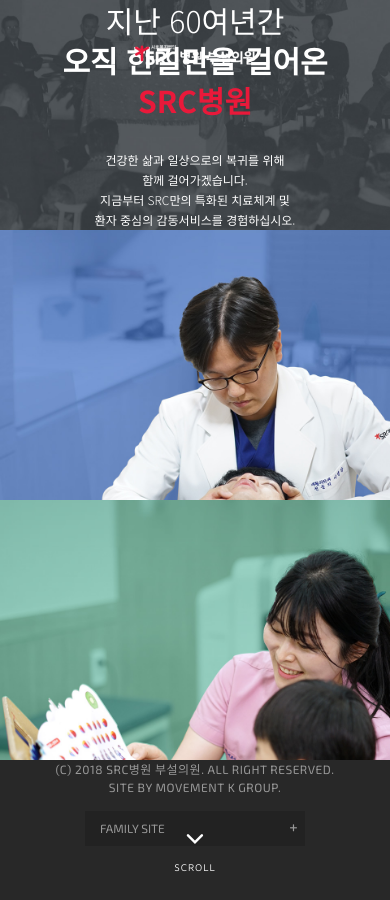
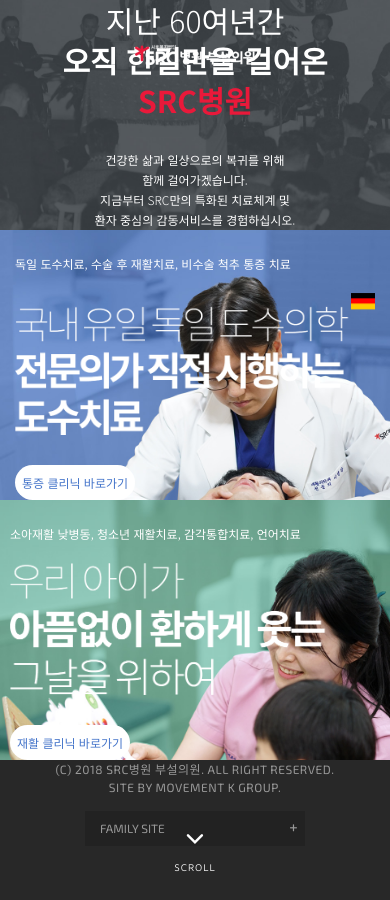
Before and after one commit to movementk/srcclinic, a PHP site: page /mobile/index.php in a window 390 px wide. Run offline with PHP 8.4, Linux system fonts and the light colour scheme; some libraries are stand-ins or nearby versions.

Commit message:
모바일 모션 효과 제거 완료.

```diff
--- a/mobile/assets/css/default.css
+++ b/mobile/assets/css/default.css
@@ -250,49 +250,16 @@
   .pain .summary {
     padding-top: 25px; }
     .pain .summary small {
-      position: relative;
-      top: -30px;
-      opacity: 0;
-      -webkit-transition-property: all;
-      transition-property: all;
-      -webkit-transition-duration: 0.8s;
-      transition-duration: 0.8s;
-      -webkit-transition-timing-function: linear;
-      transition-timing-function: linear;
-      -webkit-transition-delay: 0s;
-      transition-delay: 0s;
       display: block;
       font-size: 12px;
       color: #fff;
       font-weight: 300; }
     .pain .summary h3 {
-      position: relative;
-      top: -30px;
-      opacity: 0;
-      margin-top: 20px;
-      -webkit-transition-property: all;
-      transition-property: all;
-      -webkit-transition-duration: 0.8s;
-      transition-duration: 0.8s;
-      -webkit-transition-timing-function: linear;
-      transition-timing-function: linear;
-      -webkit-transition-delay: 0.4s;
-      transition-delay: 0.4s; }
+      margin-top: 20px; }
       .pain .summary h3 img {
         display: block; }
     .pain .summary .btn-area {
-      position: relative;
-      top: -30px;
-      opacity: 0;
-      margin-top: 30px;
-      -webkit-transition-property: all;
-      transition-property: all;
-      -webkit-transition-duration: 0.8s;
-      transition-duration: 0.8s;
-      -webkit-transition-timing-function: linear;
-      transition-timing-function: linear;
-      -webkit-transition-delay: 0.8s;
-      transition-delay: 0.8s; }
+      margin-top: 30px; }
       .pain .summary .btn-area .btn-default {
         width: 120px;
         height: 35px;
@@ -313,49 +280,16 @@
   .rehabilitate .summary {
     padding-top: 25px; }
     .rehabilitate .summary small {
-      position: relative;
-      top: -30px;
-      opacity: 0;
-      -webkit-transition-property: all;
-      transition-property: all;
-      -webkit-transition-duration: 0.8s;
-      transition-duration: 0.8s;
-      -webkit-transition-timing-function: linear;
-      transition-timing-function: linear;
-      -webkit-transition-delay: 0s;
-      transition-delay: 0s;
       display: block;
       font-size: 12px;
       color: #fff;
       font-weight: 300; }
     .rehabilitate .summary h3 {
-      position: relative;
-      top: -30px;
-      opacity: 0;
-      margin-top: 20px;
-      -webkit-transition-property: all;
-      transition-property: all;
-      -webkit-transition-duration: 0.8s;
-      transition-duration: 0.8s;
-      -webkit-transition-timing-function: linear;
-      transition-timing-function: linear;
-      -webkit-transition-delay: 0.4s;
-      transition-delay: 0.4s; }
+      margin-top: 20px; }
       .rehabilitate .summary h3 img {
         display: block; }
     .rehabilitate .summary .btn-area {
-      position: relative;
-      top: -30px;
-      opacity: 0;
-      margin-top: 30px;
-      -webkit-transition-property: all;
-      transition-property: all;
-      -webkit-transition-duration: 0.8s;
-      transition-duration: 0.8s;
-      -webkit-transition-timing-function: linear;
-      transition-timing-function: linear;
-      -webkit-transition-delay: 0.8s;
-      transition-delay: 0.8s; }
+      margin-top: 30px; }
       .rehabilitate .summary .btn-area .btn-default {
         width: 120px;
         height: 35px;
```
Also changed, not shown: mobile/assets/css/default.scss (+0 -24 lines), 1 other file.
